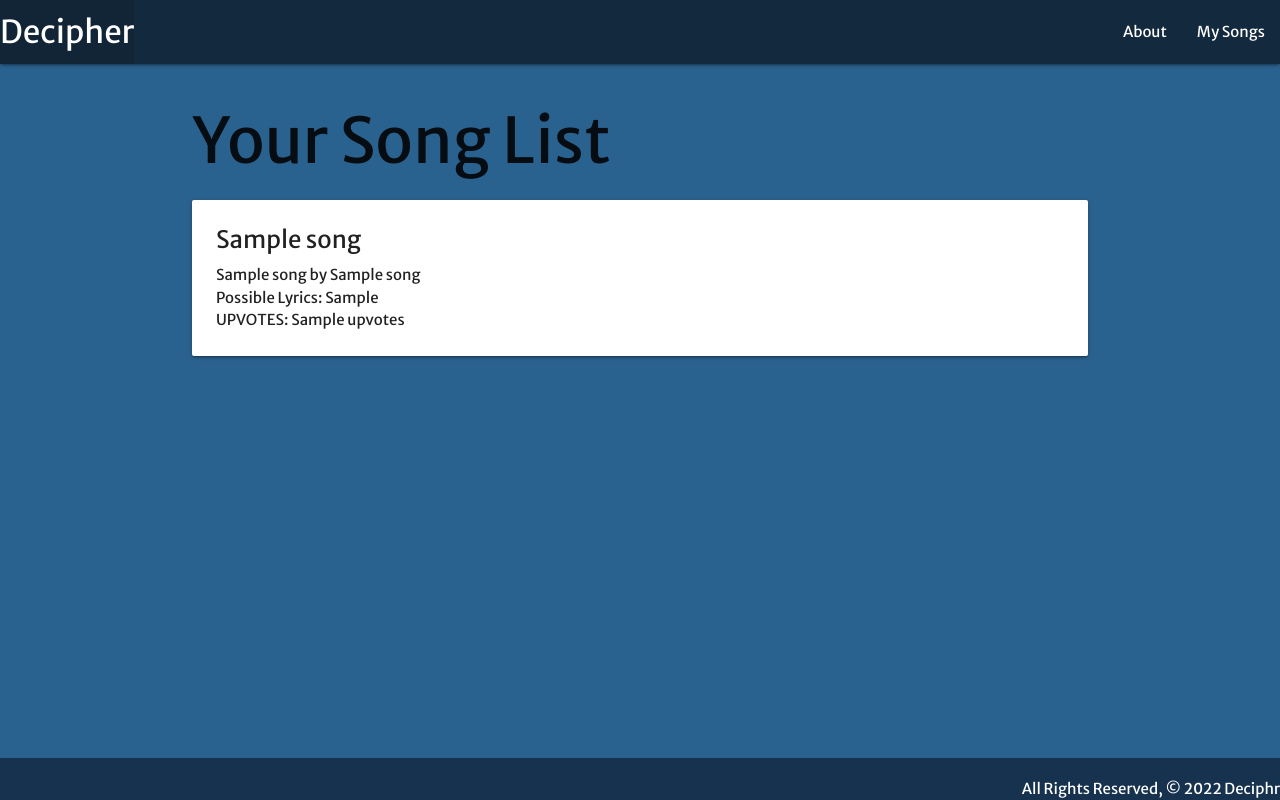
After one commit to jurgenstevens/deciphr, a Django app: template main_app/templates/songs/index.html in a window 1280 px wide. The commit adds this page. Run offline with Django 3.2, Linux system fonts and the light colour scheme; the template is opened without the code that fills it: most values are stand-ins (such as "Sample title", 1, 10 or a date in 2020).

Commit message:
Render songs list in song index file.

```diff
--- a/main_app/static/css/style.css
+++ b/main_app/static/css/style.css
@@ -9,7 +9,6 @@ body {
 
 main {
     flex: 1 0 auto;
-    color: azure;
 }
 
 .nav-wrapper {
--- /dev/null
+++ b/main_app/templates/songs/index.html
@@ -0,0 +1,14 @@
+{% extends 'base.html' %} {% block content %}
+
+<h1>Your Song List</h1>
+
+{% for song in songs %}
+<div class="card">
+  <div class="card-content">
+    <span class="card-title">{{ song.name }}</span>
+    <p>{{ song.song_name }} by {{ song.artist_name}}</p>
+    <p>Possible Lyrics: {{ song.attempted_lyrics}}</p>
+    <p>UPVOTES: {{ song.upvotes }}</p>
+  </div>
+</div>
+{% endfor %} {% endblock %}
```
Also changed, not shown: main_app/views.py (+7 -6 lines).
